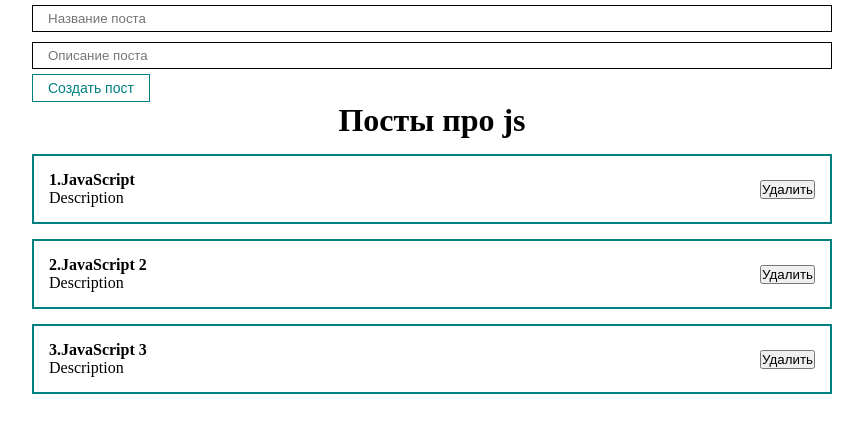
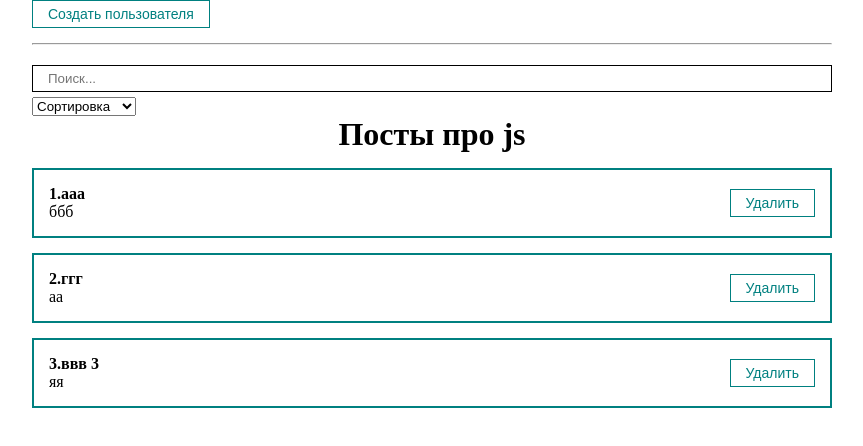
Before and after one commit to anton12042001/Create-posts, a React (Create React App) app: page / in a window 1280 px wide. Shown: the top 446 px of the page, without its empty margins (208-1071 px from the left). Built offline with nearby package versions, Linux system fonts and the light colour scheme.

Commit message:
Creating a filter and search for posts

```diff
--- a/src/App.js
+++ b/src/App.js
@@ -1,49 +1,59 @@
-import React, {useRef} from "react"
+import React, {useMemo, useRef, useState} from "react"
 import './App.css';
 import PostList from "./components/PostList";
-import {useState} from "react";
 import MyButton from "./components/UI/button/MyButton";
 import MyInput from "./components/UI/input/MyInput";
+import PostForm from "./components/UI/PostForm";
+import MySelect from "./components/UI/select/MySelect";
+import PostFilter from "./components/PostFilter";
+import MyModal from "./components/UI/MyModal/MyModal";
 
 
 function App() {
     const [posts, setPosts] = useState([
-        {id:1, title:"JavaScript", body: 'Description'},
-        {id:2, title:"JavaScript 2", body: 'Description'},
-        {id:3, title:"JavaScript 3", body: 'Description'},
+        {id: 1, title: "ааа", body: 'ббб'},
+        {id: 2, title: "ггг", body: 'аа'},
+        {id: 3, title: "ввв 3", body: 'яя'},
     ])
 
-    const [post, setPost] = useState({title: '',body: ''})
+    const [filter, setFilter] = useState({sort: '', query: ''})
+    const [modal, setModal] = useState(false)
 
 
+    const sortedPosts = useMemo(() => {
+        if (filter.sort) {
+            return [...posts].sort((a, b) => a[filter.sort].localeCompare(b[filter.sort]))
+        }
+        return posts
+    }, [filter.sort, posts])
 
-    const addNewPost = (e) => {
-        e.preventDefault()
-        setPosts([...posts, {...post, id: Date.now()}])
-        setPost({title: '',body: ''})
+    const sortedAndSearchPosts = useMemo(() => {
+        return sortedPosts.filter(post => post.title.toLowerCase().includes(filter.query))
+    }, [filter.query, sortedPosts])
+
+
+    const createPost = (newPost) => {
+        setPosts([...posts, newPost])
+        setModal(false)
+    }
+
+    const removePost = (post) => {
+        setPosts(posts.filter(p => p.id !== post.id))
     }
 
 
     return (
         <div className="App">
-            <form>
-                <MyInput
-                    value={post.title}
-                    onChange={e => setPost({...post, title: e.target.value})}
-                    type="text"
-                    placeholder="Название поста"
-                />
-                <MyInput
-                    value={post.body}
-                    onChange={e => setPost({...post, body: e.target.value})}
-                    type="text"
-                    placeholder="Описание поста"
-                />
-                <MyButton onClick={addNewPost} >Создать пост</MyButton>
-            </form>
-            <PostList posts={posts} title="Посты про js"/>
-
-
+            <MyButton onClick={() => setModal(true)} >Создать пользователя</MyButton>
+            <MyModal visible={modal} setVisible={setModal} >
+                <PostForm create={createPost}/>
+            </MyModal>
+            <hr style={{margin: "15px 0px"}}/>
+            <PostFilter
+                filter={filter}
+                setFilter={setFilter}
+            />
+            <PostList remove={removePost} posts={sortedAndSearchPosts} title="Посты про js"/>
         </div>
     );
 }
--- /dev/null
+++ b/src/components/PostFilter.jsx
@@ -0,0 +1,26 @@
+import React from 'react';
+import MyInput from "./UI/input/MyInput";
+import MySelect from "./UI/select/MySelect";
+
+const PostFilter = ({filter, setFilter}) => {
+    return (
+        <div>
+            <MyInput
+                value={filter.query}
+                onChange={e => setFilter({...filter, query: e.target.value})}
+                placeholder="Поиск..."
+            />
+            <MySelect
+                value={filter.sort}
+                onChange={selectedSort => setFilter({...filter, sort: selectedSort})}
+                defaulValue="Сортировка"
+                options={[
+                    {value: "title", name: "По названию"},
+                    {value: "body", name: "По описанию"},
+                ]}
+            />
+        </div>
+    );
+};
+
+export default PostFilter;
--- a/src/components/PostItem.jsx
+++ b/src/components/PostItem.jsx
@@ -1,5 +1,6 @@
 import React from 'react';
 import '../styles/App.css'
+import MyButton from "./UI/button/MyButton";
 
 const PostItem = (props) => {
     return (
@@ -9,7 +10,7 @@ const PostItem = (props) => {
                 <div>{props.post.body}</div>
             </div>
             <div className="postBtn">
-                <button>Удалить</button>
+                <MyButton onClick={() => props.remove(props.post)} >Удалить</MyButton>
             </div>
         </div>
     );
--- a/src/components/PostList.jsx
+++ b/src/components/PostList.jsx
@@ -1,17 +1,23 @@
 import React from 'react';
 import PostItem from "./PostItem";
 
-const PostList = ({posts, title}) => {
+const PostList = ({posts, title, remove}) => {
 
-
+    if (!posts.length) {
+        return(
+            <h1 style={{textAlign: "center"}}>
+                Посты не найдены
+            </h1>
+            )
+    }
 
     return (
         <div>
-            <h1 style={{textAlign:"center"}}>
+            <h1 style={{textAlign: "center"}}>
                 {title}
             </h1>
             {posts.map((post, index) =>
-                <PostItem number={index + 1} post={post} key={post.id} />
+                <PostItem remove={remove} number={index + 1} post={post} key={post.id}/>
             )}
 
         </div>
--- /dev/null
+++ b/src/components/UI/MyModal/MyModal.jsx
@@ -0,0 +1,20 @@
+import React from 'react';
+import classes from "./MyModal.module.css"
+
+const MyModal = ({children, visible, setVisible}) => {
+
+    const rootClasses = [classes.myModal]
+    if(visible){
+        rootClasses.push(classes.active)
+    }
+
+    return (
+        <div className={rootClasses.join(' ')}>
+            <div className={classes.myModalContent}>
+                {children}
+            </div>
+        </div>
+    );
+};
+
+export default MyModal;
--- /dev/null
+++ b/src/components/UI/MyModal/MyModal.module.css
@@ -0,0 +1,21 @@
+.myModal{
+    position: fixed;
+    top: 0;
+    left: 0;
+    bottom: 0;
+    right: 0;
+    display: none;
+    background: rgba(0,0,0, 0.5);
+}
+
+.myModalContent{
+    padding: 25px;
+    background: white;
+    border-radius: 16px;
+    min-width: 250px;
+}
+.myModal.active{
+    display: flex;
+    justify-content: center;
+    align-items: center;
+}
--- /dev/null
+++ b/src/components/UI/PostForm.jsx
@@ -0,0 +1,38 @@
+import React, {useState} from 'react';
+import MyInput from "./input/MyInput";
+import MyButton from "./button/MyButton";
+
+const PostForm = ({create}) => {
+
+    const [post, setPost] = useState({title: '',body: ''})
+
+    const addNewPost = (e) => {
+        e.preventDefault()
+        const newPost = {
+            ...post,
+            id: Date.now()
+        }
+        create(newPost)
+        setPost({title: '',body: ''})
+    }
+
+    return (
+        <form>
+            <MyInput
+                value={post.title}
+                onChange={e => setPost({...post, title: e.target.value})}
+                type="text"
+                placeholder="Название поста"
+            />
+            <MyInput
+                value={post.body}
+                onChange={e => setPost({...post, body: e.target.value})}
+                type="text"
+                placeholder="Описание поста"
+            />
+            <MyButton onClick={addNewPost} >Создать пост</MyButton>
+        </form>
+    );
+};
+
+export default PostForm;
--- /dev/null
+++ b/src/components/UI/select/MySelect.jsx
@@ -0,0 +1,19 @@
+import React from 'react';
+
+const MySelect = ({options, defaulValue, value, onChange}) => {
+    return (
+        <select
+            value={value}
+            onChange={event => onChange(event.target.value)}
+        >
+            <option disabled value="">{defaulValue}</option>
+            {options.map(option =>
+                <option key={option.value} value={option.value}>
+                    {option.name}
+                </option>
+            )}
+        </select>
+    );
+};
+
+export default MySelect;
```
